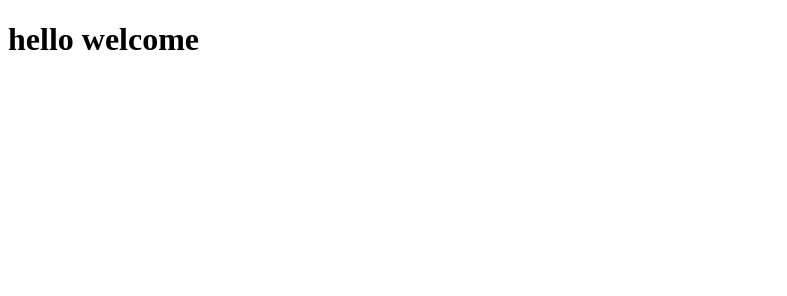
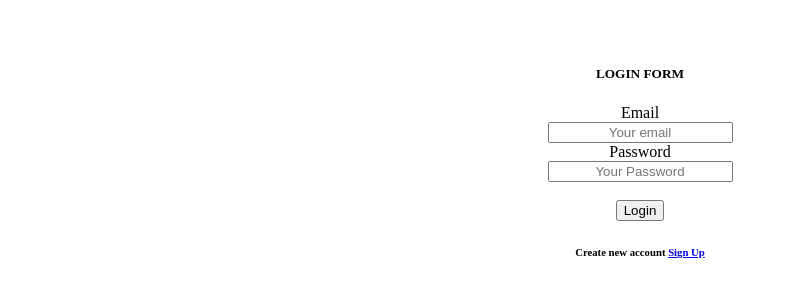
Before and after one commit to Murugan102006/Exam-Pattern-Analyzer, a plain HTML site: page index.html in a window 1280 px wide. Shown: the whole page, without its empty margins (0-787 px from the left). Drawn offline with Linux system fonts and the light colour scheme.

Commit message:
new index file

```diff
--- a/index.html
+++ b/index.html
@@ -1,11 +1,34 @@
 <!DOCTYPE html>
 <html>
     <head>
+        <link rel="stylesheet" href="indexcss.css">
+
+
         <title>
             index page
         </title>
     </head>
     <body>
-        <h1>hello welcome</h1>
+
+        <center><br><br>
+             <h5>LOGIN  FORM</h5>
+
+        <form>
+
+
+            <label >Email</label><br>
+            <input type="email" name="email" style="text-align:center" placeholder="Your email" required
+            <br><br>
+            <label>Password</label><br>
+            <input type="password" name="password" style="text-align:center" placeholder="Your Password" required>
+            <br><br>
+            <button type="submit" >Login</button>
+            <h6>Create new account <a href="signup.html">Sign Up</a></h6>
+
+        </form>
+        </center>
+
+
+
     </body>
 </html>
```
Also changed, not shown: indexcss.css (added).
